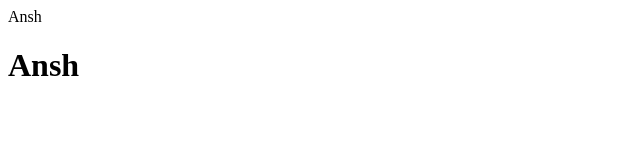
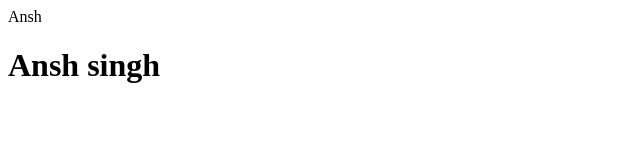
Before and after one commit to AnshRnb/C-plus-plus, a plain HTML site: page index.html in a window 1280 px wide. Shown: the whole page, without its empty margins (0-640 px from the left). Drawn offline with Linux system fonts and the light colour scheme.

Commit message:
added 2 surname

```diff
--- a/index.html
+++ b/index.html
@@ -1,3 +1,3 @@
 <p>Ansh</p>
 
-<h1>Ansh</h1>
+<h1>Ansh  singh</h1>
```
